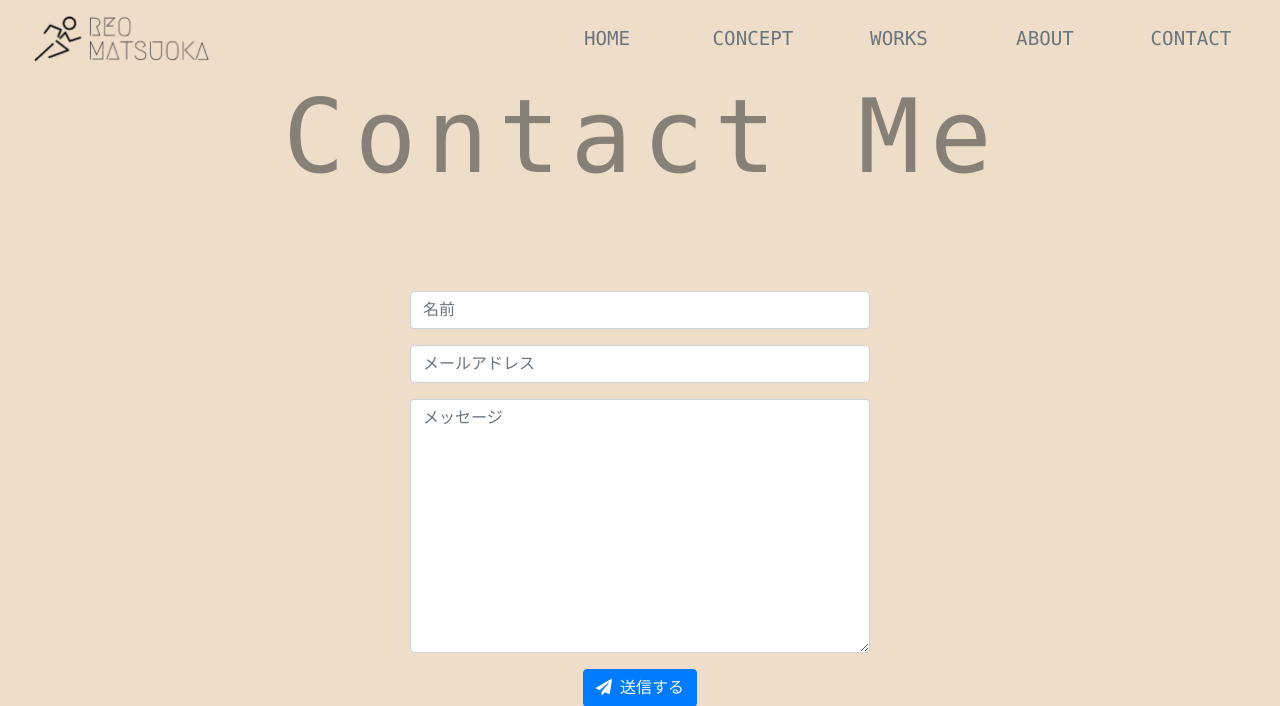
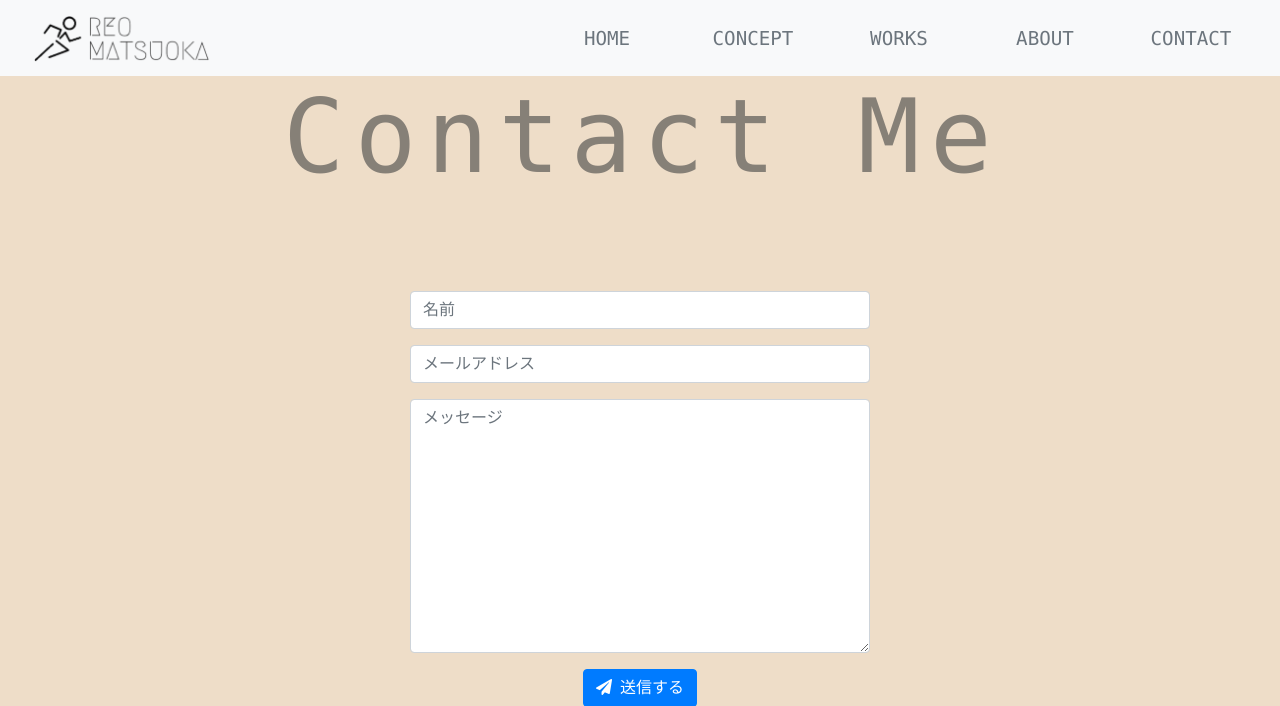
Before and after one commit to reomatsuoka/about-to-reo, a Django app: page /contact/ in a window 1280 px wide. Shown: the top 706 px of the page. Run offline with Django 3.2, Linux system fonts and the light colour scheme; some libraries are stand-ins or nearby versions.

Commit message:
一部修正

```diff
--- a/app/static/css/style.css
+++ b/app/static/css/style.css
@@ -23,10 +23,6 @@ main {
 /* メニューバー部分 */
 .icon {
     padding: 10px 8px;
-}
-
-.navbar{
-    background-color: #eeddc8;
 }
 
 .navbar-nav {
--- a/app/templates/app/base.html
+++ b/app/templates/app/base.html
@@ -14,7 +14,7 @@
     <title>About to Reo</title>
 </head>
 <body>
-    <nav class="navbar navbar-expand-md navbar-light">
+    <nav class="navbar navbar-expand-md navbar-light bg-light">
 		<div class="container-fluid">
 			<a class="navbar-brand" href="/"><img src="{% static 'img/logo.png' %}" height=50></a>
 
```
